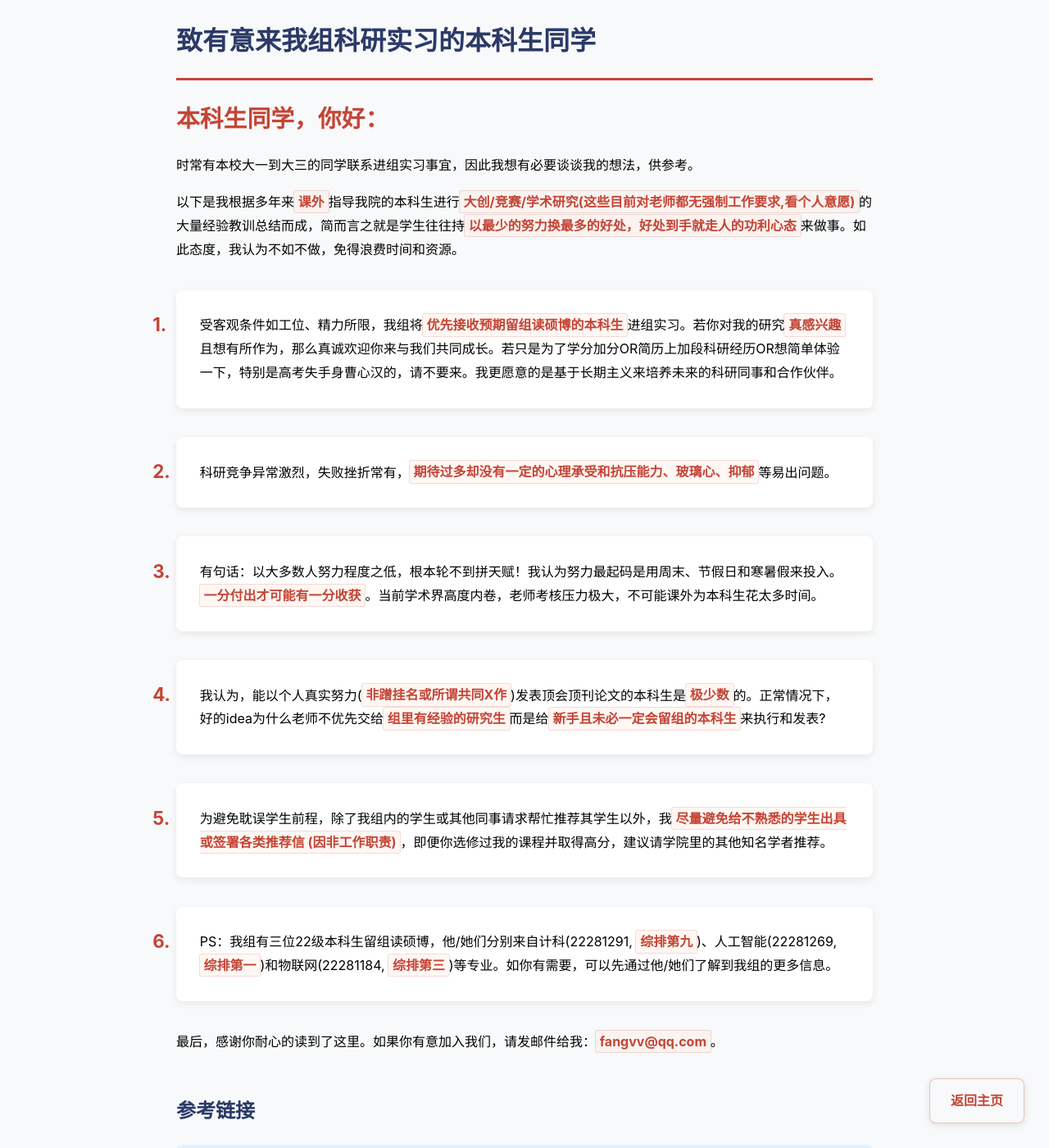
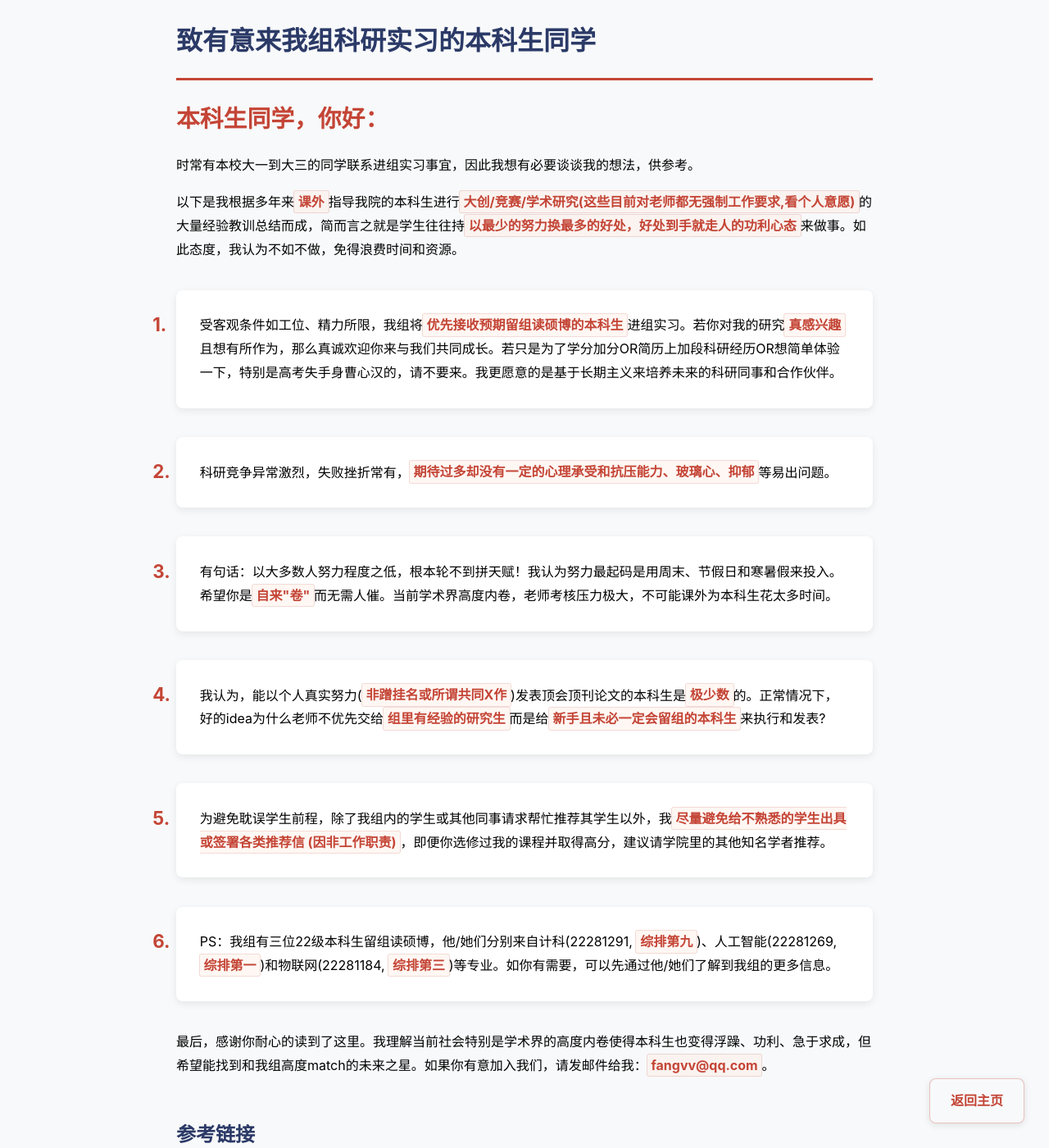
Before and after one commit to fangvv/Homepage, a Jekyll site: the page faq.html, which Jekyll copies as it is, in a window 1280 px wide and 1400 px high. Shown: the whole window at 82% size. Built offline with Jekyll 4.4.1, drawn with Linux system fonts in a browser that asks for light colours; comment, search, counter and statistics services are not loaded.

Commit message:
update faq

```diff
--- a/faq.html
+++ b/faq.html
@@ -123,7 +123,7 @@ strong:hover {
 
 <li>科研竞争异常激烈，失败挫折常有，<strong>期待过多却没有一定的心理承受和抗压能力、玻璃心、抑郁</strong>等易出问题。</li>
 
-<li>有句话：以大多数人努力程度之低，根本轮不到拼天赋！我认为努力最起码是用周末、节假日和寒暑假来投入。<strong>一分付出才可能有一分收获</strong>。当前学术界高度内卷，老师考核压力极大，不可能课外为本科生花太多时间。</li>
+<li>有句话：以大多数人努力程度之低，根本轮不到拼天赋！我认为努力最起码是用周末、节假日和寒暑假来投入。希望你是<strong>自来"卷"</strong>而无需人催。当前学术界高度内卷，老师考核压力极大，不可能课外为本科生花太多时间。</li>
 
 <li>我认为，能以个人真实努力(<strong>非蹭挂名或所谓共同X作</strong>)发表顶会顶刊论文的本科生是<strong>极少数</strong>的。正常情况下，好的idea为什么老师不优先交给<strong>组里有经验的研究生</strong>而是给<strong>新手且未必一定会留组的本科生</strong>来执行和发表?</li>
 
@@ -134,7 +134,7 @@ strong:hover {
     </ol>
 
 <p>
-最后，感谢你耐心的读到了这里。如果你有意加入我们，请发邮件给我：<strong>fangvv@qq.com</strong>。
+最后，感谢你耐心的读到了这里。我理解当前社会特别是学术界的高度内卷使得本科生也变得浮躁、功利、急于求成，但希望能找到和我组高度match的未来之星。如果你有意加入我们，请发邮件给我：<strong>fangvv@qq.com</strong>。
 </p>
 
     <h2 style="color:var(--primary);margin-top:3rem">参考链接</h2>
```
